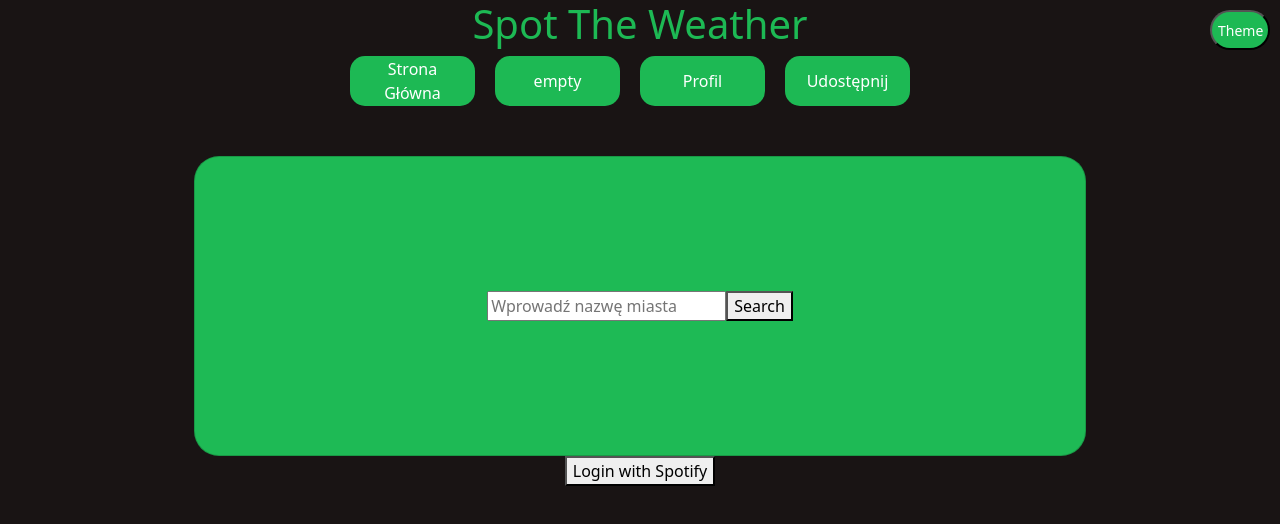
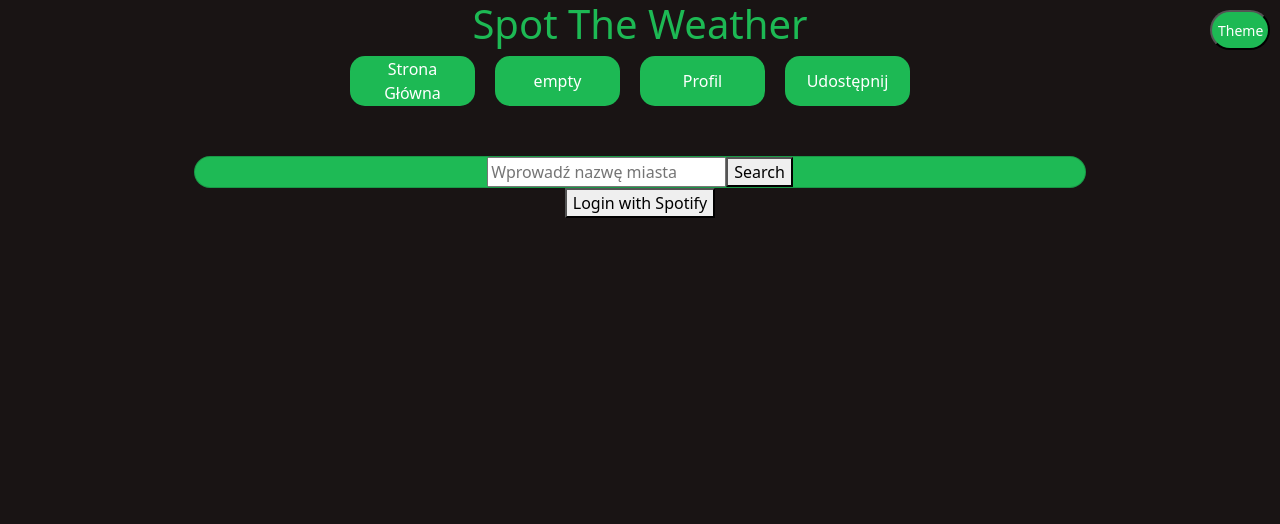
Before and after one commit to imkaga/Spot-The-Weather, a React (Create React App) app: page / in a window 1280 px wide. Shown: the top 524 px of the page. Built offline with nearby package versions, Linux system fonts and the light colour scheme.

Commit message:
0.1.1 Aktualizacja pliku CSS

```diff
--- a/src/styles/styles.css
+++ b/src/styles/styles.css
@@ -56,7 +56,7 @@ header{
     width: 80%;
     max-width: 1200px;
     transition: width 1s ease-in-out, left 1.5s ease-in-out;
-    height: 300px;
+    height: 300px auto;
 }
 
 .card img{
```
